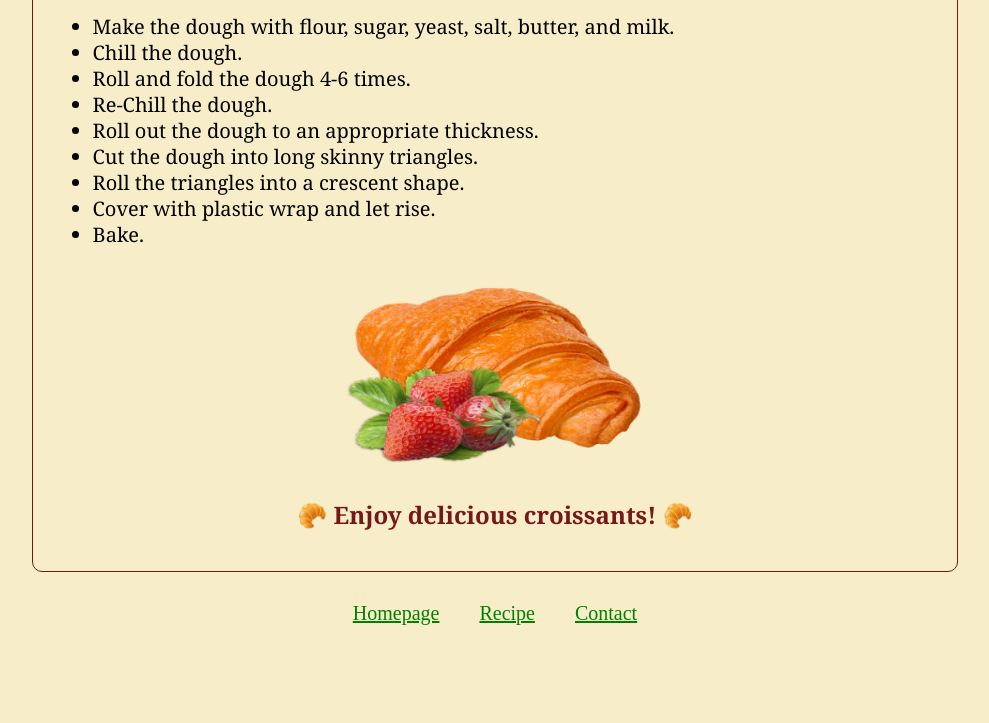
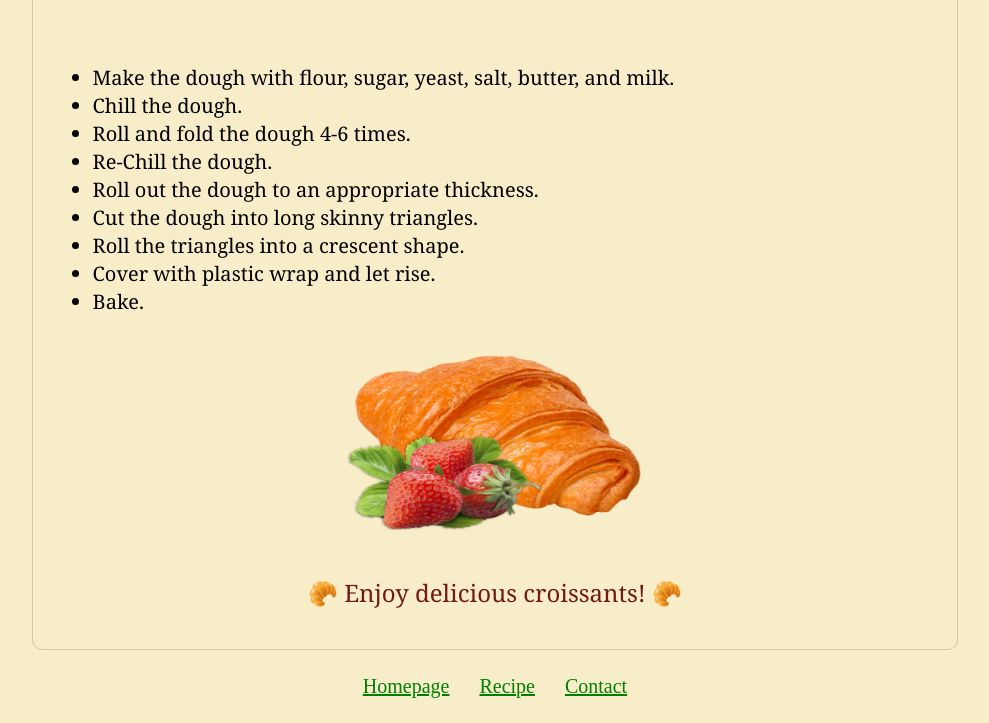
Before and after one commit to julichkaD/croissant, a plain HTML site: page recipe.html in a window 1280 px wide. Shown: the part 128-851 px from the top of the page, without its empty margins (145-1134 px from the left). Before the commit the page ends 800 px from the top, so only its background shows below. Drawn offline with Linux system fonts and the light colour scheme.

Commit message:
Update style.css

```diff
--- a/css/style.css
+++ b/css/style.css
@@ -4,21 +4,21 @@ body {
 .container {
   margin: 0 auto;
   max-width: 70%;
+  min-height: 700px;
   height: 60%;
-  border: 1px solid rgb(116, 24, 24);
+  border: 1px solid rgba(116, 24, 24, 0.2);
   border-radius: 10px;
   padding: 20px;
   margin-top: 30px;
   font-family: Georgia, "Times New Roman", Times, serif;
 }
 h1,
-h2
- {
+h2 {
   text-align: center;
   margin-top: 0%;
   color: rgb(116, 24, 24);
+  font-weight: 500;
 }
-
 
 h1 {
   font-size: 45px;
@@ -33,7 +33,7 @@ p {
   justify-content: center;
 }
 a {
-  padding: 20px;
+  padding: 15px;
   color: green;
   font-size: 20px;
 }
@@ -45,20 +45,31 @@ img {
   height: 200px;
   display: block;
   margin: 0 auto;
-  border: 5px solid rgb(141, 61, 61);
+  border: 4px solid rgb(141, 61, 61);
   border-radius: 5px;
 }
 span {
   color: rgb(116, 24, 24);
   font-size: larger;
+  font-weight: 600;
 }
 /* recipe */
-.recipe{
-    border: none;
-    margin-bottom: 30px;
+.recipe {
+  border: none;
+  margin-bottom: 40px;
 }
-ul{
-  line-height: 1.3;
+ul {
+    margin-top: 80px;
+  line-height: 1.4;
   font-size: 20px;
+}
+/* contact us*/
 
+.contact {
+  margin-top: 80px;
+  width: 500px;
+  height: auto;
 }
+.info {
+  margin: 70px 20px;
+}
```
